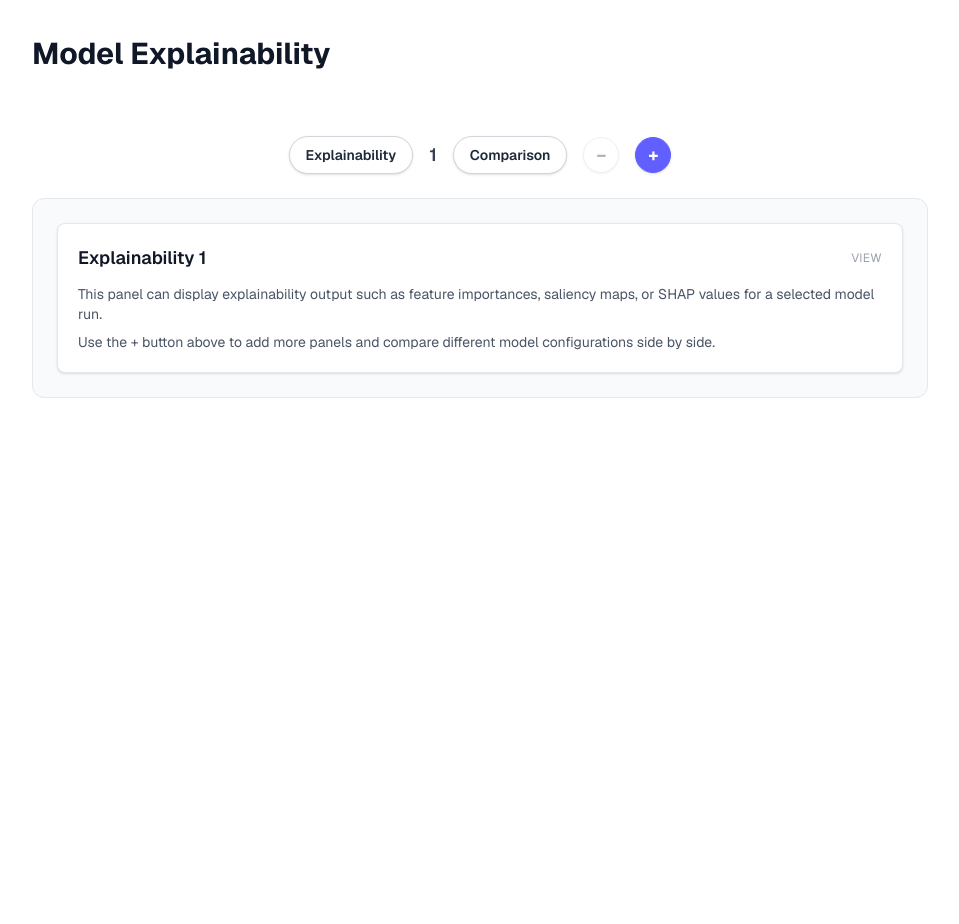
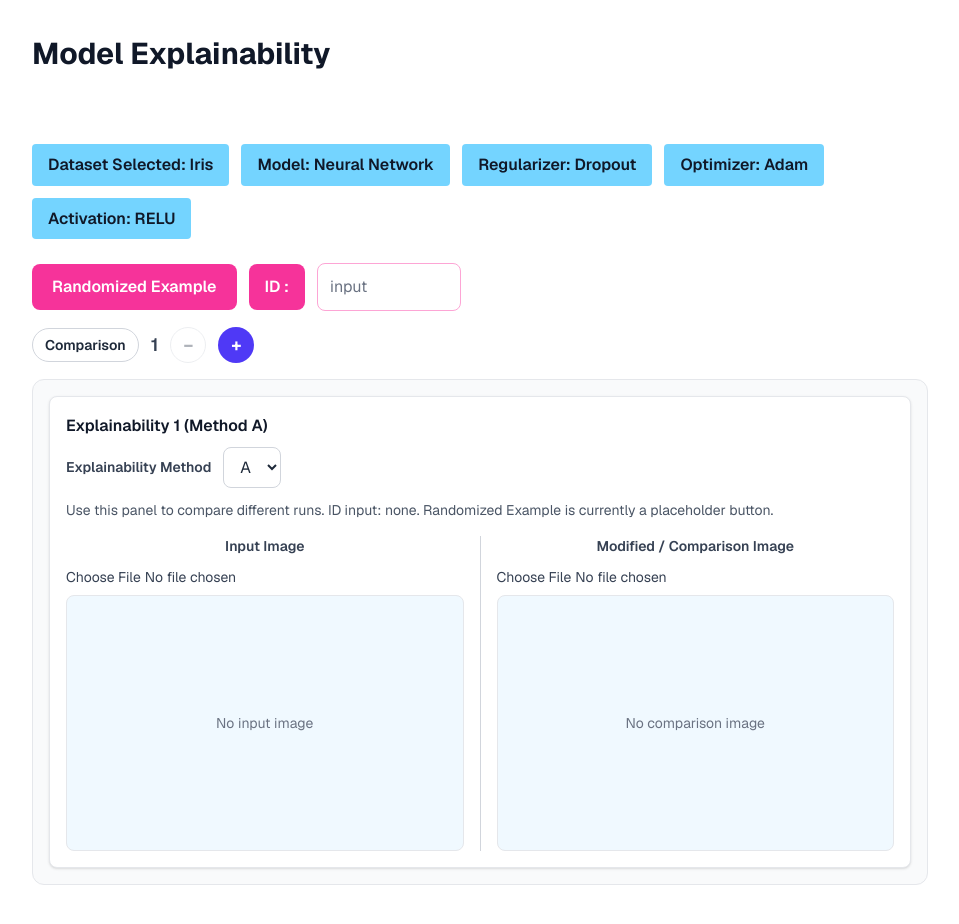
Before and after one commit to GraceG1225/NeuraSectProj, a Next.js app in the folder neurasect/: page /explainability in a window 1280 px wide. Shown: the part 1800-2724 px from the top of the page, without its empty margins (160-1119 px from the left). Before the commit the page ends 2278 px from the top, so only its background shows below. Built offline with nearby package versions, Linux system fonts and the light colour scheme.

Commit message:
chagesfromMe

```diff
--- a/neurasect/src/app/explainability/page.tsx
+++ b/neurasect/src/app/explainability/page.tsx
@@ -1,19 +1,113 @@
 "use client";
 import Link from "next/link";
-import { useState } from "react";
+import { Dispatch, SetStateAction, useEffect, useState } from "react";
 import { useTheme } from "../components/theme/themeContext";
+
+const EXPLAINABILITY_CONFIG_KEY = "explainability:modelConfig";
+
+type ModelConfig = {
+  dataset: string;
+  datasetName: string;
+  model: string;
+  regularizer: string;
+  optimizer: string;
+  activation: string;
+};
+
+const DEFAULT_MODEL_CONFIG: ModelConfig = {
+  dataset: "iris",
+  datasetName: "Iris",
+  model: "neural_network",
+  regularizer: "dropout",
+  optimizer: "adam",
+  activation: "relu",
+};
+
+const toLabel = (value: string) =>
+  value
+    .split("_")
+    .map((word) => word.charAt(0).toUpperCase() + word.slice(1))
+    .join(" ");
 
 export default function ExplainabilityPage() {
   const { theme } = useTheme("explainability");
-  const [comparisonCount, setComparisonCount] = useState<number>(1);
+  const [comparisonCount, setComparisonCount] = useState(1);
+  const [selectedId, setSelectedId] = useState("");
+  const [comparisonMethods, setComparisonMethods] = useState<string[]>([
+    "A",
+    "A",
+    "A",
+    "A",
+  ]);
+  const [inputImages, setInputImages] = useState<(string | null)[]>([
+    null,
+    null,
+    null,
+    null,
+  ]);
+  const [modifiedImages, setModifiedImages] = useState<(string | null)[]>([
+    null,
+    null,
+    null,
+    null,
+  ]);
+  const [modelConfig, setModelConfig] = useState<ModelConfig>(DEFAULT_MODEL_CONFIG);
 
-  const handleAddComparison = () => {
-    setComparisonCount((prev) => Math.min(prev + 1, 4));
+  const updateImageAtIndex = (
+    setter: Dispatch<SetStateAction<(string | null)[]>>,
+    index: number,
+    file: File | null
+  ) => {
+    setter((prev) => {
+      const next = [...prev];
+      if (next[index]) {
+        URL.revokeObjectURL(next[index]!);
+      }
+      next[index] = file ? URL.createObjectURL(file) : null;
+      return next;
+    });
   };
 
-  const handleRemoveComparison = () => {
-    setComparisonCount((prev) => Math.max(prev - 1, 1));
+  useEffect(() => {
+    const loadConfig = () => {
+      const raw = localStorage.getItem(EXPLAINABILITY_CONFIG_KEY);
+      if (!raw) return;
+
+      try {
+        const parsed = JSON.parse(raw) as Partial<ModelConfig>;
+        setModelConfig({
+          dataset: parsed.dataset || DEFAULT_MODEL_CONFIG.dataset,
+          datasetName: parsed.datasetName || DEFAULT_MODEL_CONFIG.datasetName,
+          model: parsed.model || DEFAULT_MODEL_CONFIG.model,
+          regularizer: parsed.regularizer || DEFAULT_MODEL_CONFIG.regularizer,
+          optimizer: parsed.optimizer || DEFAULT_MODEL_CONFIG.optimizer,
+          activation: parsed.activation || DEFAULT_MODEL_CONFIG.activation,
+        });
+      } catch {
+        setModelConfig(DEFAULT_MODEL_CONFIG);
+      }
     };
+
+    loadConfig();
+    window.addEventListener("storage", loadConfig);
+    window.addEventListener("explainability-config-updated", loadConfig);
+
+    return () => {
+      window.removeEventListener("storage", loadConfig);
+      window.removeEventListener("explainability-config-updated", loadConfig);
+    };
+  }, []);
+
+  useEffect(() => {
+    return () => {
+      inputImages.forEach((imageUrl) => {
+        if (imageUrl) URL.revokeObjectURL(imageUrl);
+      });
+      modifiedImages.forEach((imageUrl) => {
+        if (imageUrl) URL.revokeObjectURL(imageUrl);
+      });
+    };
+  }, [inputImages, modifiedImages]);
 
   return (
     <div
@@ -80,7 +174,7 @@ export default function ExplainabilityPage() {
               <div>
                 <h3 className="text-2xl font-semibold mb-3">Datasets</h3>
                 <p>
-                  A dataset is the collection of data your model learns from. It is usually has
+                  A dataset is the collection of data your model learns from. It usually has
                   <strong> features</strong> (values that the model uses to predict) and <strong>labels</strong> (values
                   that we want the model to predict). A good dataset improves model accuracy, while a poor one leads to bad predictions.
                 </p>
@@ -91,7 +185,7 @@ export default function ExplainabilityPage() {
                 <p>
                   The model is the mathematical structure that tries to learn relationships between
                   inputs and outputs. Neural networks are built from layers of neurons that learn patterns.
-                  These models attempt to prediction data based off this patterns.
+                  These models attempt to predict data based on these patterns.
                 </p>
               </div>
 
@@ -150,77 +244,186 @@ export default function ExplainabilityPage() {
                 </p>
               </div>
             </div>
-            <h2 className="py-10 text-3xl font-bold text-gray-900 mb-6">
+            <h2 className="py-10 text-3xl font-bold text-gray-900 mb-8">
               Model Explainability
             </h2>
+            <div className="flex flex-wrap gap-3 mb-6">
+              <span className="px-4 py-2 rounded bg-sky-300 text-gray-900 font-semibold">
+                Dataset Selected: {modelConfig.datasetName || toLabel(modelConfig.dataset)}
+              </span>
+              <span className="px-4 py-2 rounded bg-sky-300 text-gray-900 font-semibold">
+                Model: {toLabel(modelConfig.model)}
+              </span>
+              <span className="px-4 py-2 rounded bg-sky-300 text-gray-900 font-semibold">
+                Regularizer: {toLabel(modelConfig.regularizer)}
+              </span>
+              <span className="px-4 py-2 rounded bg-sky-300 text-gray-900 font-semibold">
+                Optimizer: {toLabel(modelConfig.optimizer)}
+              </span>
+              <span className="px-4 py-2 rounded bg-sky-300 text-gray-900 font-semibold">
+                Activation: {toLabel(modelConfig.activation).toUpperCase()}
+              </span>
+            </div>
 
-            {/* Explainability comparison controls */}
-            <div className="flex items-center justify-center gap-4 mb-6">
-              <div className="px-4 py-2 rounded-full border border-gray-300 bg-white text-sm font-semibold text-gray-800 shadow-sm">
-                Explainability
+            <>
+                {/* Input controls */}
+                <div className="flex flex-wrap items-center gap-3 mb-4">
+                  <button
+                    type="button"
+                    className="px-5 py-2.5 rounded-lg font-semibold text-white bg-pink-500 hover:bg-pink-600 transition-colors"
+                  >
+                    Randomized Example
+                  </button>
+                  <label
+                    htmlFor="comparison-id"
+                    className="px-4 py-2.5 rounded-lg font-semibold text-white bg-pink-500"
+                  >
+                    ID :
+                  </label>
+                  <input
+                    id="comparison-id"
+                    type="text"
+                    value={selectedId}
+                    onChange={(e) => setSelectedId(e.target.value)}
+                    placeholder="input"
+                    className="w-36 px-3 py-2.5 rounded-lg border border-pink-300 bg-white text-gray-800 placeholder:text-gray-500 focus:outline-none focus:ring-2 focus:ring-pink-400"
+                  />
                 </div>
+
+                {/* Comparison controls */}
+                <div className="flex flex-wrap items-center gap-3 mb-4">
+                  <span className="px-3 py-1.5 rounded-full border border-gray-300 bg-white text-sm font-semibold text-gray-800">
+                    Comparison
+                  </span>
                   <span className="text-lg font-semibold text-gray-700">
                     {comparisonCount}
                   </span>
-              <div className="px-4 py-2 rounded-full border border-gray-300 bg-white text-sm font-semibold text-gray-800 shadow-sm">
-                Comparison
-              </div>
                   <button
                     type="button"
-                onClick={handleRemoveComparison}
-                className="w-9 h-9 flex items-center justify-center rounded-full border border-gray-300 bg-white text-lg font-bold text-gray-700 hover:bg-gray-100 disabled:opacity-40 disabled:cursor-not-allowed shadow-sm"
+                    onClick={() => setComparisonCount((c) => Math.max(1, c - 1))}
                     disabled={comparisonCount === 1}
-                aria-label="Remove explainability panel"
+                    className="w-9 h-9 flex items-center justify-center rounded-full border border-gray-300 bg-white text-lg font-bold text-gray-700 hover:bg-gray-100 disabled:opacity-40 disabled:cursor-not-allowed"
+                    aria-label="Remove panel"
                   >
                     −
                   </button>
                   <button
                     type="button"
-                onClick={handleAddComparison}
-                className="w-9 h-9 flex items-center justify-center rounded-full border border-indigo-500 bg-indigo-500 text-lg font-bold text-white hover:bg-indigo-600 disabled:opacity-40 disabled:cursor-not-allowed shadow-sm"
+                    onClick={() => setComparisonCount((c) => Math.min(4, c + 1))}
                     disabled={comparisonCount === 4}
-                aria-label="Add explainability panel"
+                    className="w-9 h-9 flex items-center justify-center rounded-full bg-indigo-600 text-white text-lg font-bold hover:bg-indigo-700 disabled:opacity-40 disabled:cursor-not-allowed"
+                    aria-label="Add panel"
                   >
                     +
                   </button>
                 </div>
+                <div className="rounded-xl border border-gray-200 bg-gray-50 p-4 space-y-4">
+                  {Array.from({ length: comparisonCount }).map((_, i) => (
+                    <div
+                      key={i}
+                      className="bg-white rounded-lg border border-gray-200 p-4 shadow-sm"
+                    >
+                      <h4 className="font-semibold text-gray-900 mb-2">
+                        Explainability {i + 1} (Method {comparisonMethods[i]})
+                      </h4>
 
-            {/* Explainability comparison grid */}
-            <div className="bg-gray-50 rounded-xl border border-gray-200 p-4 md:p-6">
-              <div
-                className={`grid gap-4 md:gap-6`}
-                style={{
-                  gridTemplateColumns: `repeat(${comparisonCount}, minmax(0, 1fr))`,
-                }}
+                      <div className="flex items-center gap-3 mb-3">
+                        <label className="text-sm font-semibold text-gray-700">
+                          Explainability Method
+                        </label>
+                        <select
+                          value={comparisonMethods[i]}
+                          onChange={(e) =>
+                            setComparisonMethods((prev) => {
+                              const next = [...prev];
+                              next[i] = e.target.value;
+                              return next;
+                            })
+                          }
+                          className="px-3 py-2 rounded-lg border border-gray-300 bg-white text-gray-800 focus:outline-none focus:ring-2 focus:ring-indigo-400"
                         >
-                {Array.from({ length: comparisonCount }).map((_, index) => (
-                  <div
-                    key={index}
-                    className="bg-white rounded-lg border border-gray-200 p-4 md:p-5 shadow-sm flex flex-col"
-                  >
-                    <div className="mb-3 flex items-center justify-between">
-                      <h3 className="text-lg font-semibold text-gray-900">
-                        Explainability {index + 1}
-                      </h3>
-                      <span className="text-xs uppercase tracking-wide text-gray-400">
-                        View
+                          {["A", "B", "C", "D"].map((method) => (
+                            <option key={method} value={method}>
+                              {method}
+                            </option>
+                          ))}
+                        </select>
+                      </div>
+
+                      <p className="text-sm text-gray-600">
+                        Use this panel to compare different runs. ID input:
+                        {" "}
+                        {selectedId || "none"}
+                        . Randomized Example is currently a placeholder button.
+                      </p>
+
+                      <div className="mt-4 flex flex-row gap-4 items-start">
+                        <div className="space-y-2 flex-1 min-w-0">
+                          <label className="block text-sm font-semibold text-gray-700 text-center">
+                            Input Image
+                          </label>
+                          <input
+                            type="file"
+                            accept="image/*"
+                            onChange={(e) =>
+                              updateImageAtIndex(
+                                setInputImages,
+                                i,
+                                e.target.files?.[0] || null
+                              )
+                            }
+                            className="w-full text-sm text-gray-700"
+                          />
+                          <div className="h-64 rounded-lg border border-gray-200 bg-sky-50 flex items-center justify-center overflow-hidden">
+                            {inputImages[i] ? (
+                              <img
+                                src={inputImages[i] as string}
+                                alt={`Input preview ${i + 1}`}
+                                className="w-full h-full object-contain"
+                              />
+                            ) : (
+                              <span className="text-sm text-gray-500">No input image</span>
+                            )}
+                          </div>
+                        </div>
+
+                        <div className="w-px self-stretch bg-gray-300"></div>
+
+                        <div className="space-y-2 flex-1 min-w-0">
+                          <label className="block text-sm font-semibold text-gray-700 text-center">
+                            Modified / Comparison Image
+                          </label>
+                          <input
+                            type="file"
+                            accept="image/*"
+                            onChange={(e) =>
+                              updateImageAtIndex(
+                                setModifiedImages,
+                                i,
+                                e.target.files?.[0] || null
+                              )
+                            }
+                            className="w-full text-sm text-gray-700"
+                          />
+                          <div className="h-64 rounded-lg border border-gray-200 bg-sky-50 flex items-center justify-center overflow-hidden">
+                            {modifiedImages[i] ? (
+                              <img
+                                src={modifiedImages[i] as string}
+                                alt={`Modified preview ${i + 1}`}
+                                className="w-full h-full object-contain"
+                              />
+                            ) : (
+                              <span className="text-sm text-gray-500">
+                                No comparison image
                               </span>
+                            )}
                           </div>
-                    <div className="text-sm text-gray-600 flex-1">
-                      <p className="mb-2">
-                        This panel can display explainability output such as
-                        feature importances, saliency maps, or SHAP values for a
-                        selected model run.
-                      </p>
-                      <p>
-                        Use the + button above to add more panels and compare
-                        different model configurations side by side.
-                      </p>
+                        </div>
                       </div>
                     </div>
                   ))}
                 </div>
-            </div>
+            </>
           </div>
         </div>
       </section>
```
Also changed, not shown: neurasect/src/app/components/neuralSection.tsx (+28 -0 lines), neurasect/src/app/page.tsx (+6 -1 lines). Lines whose indentation alone changed are shown as unchanged.
